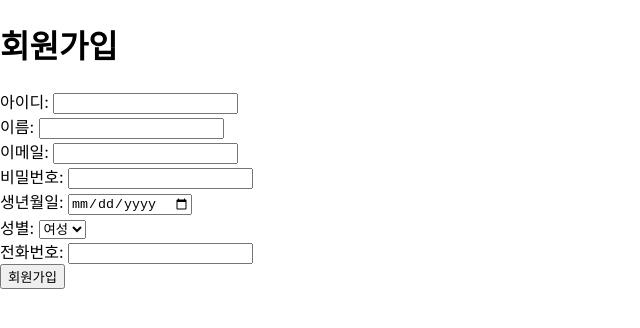
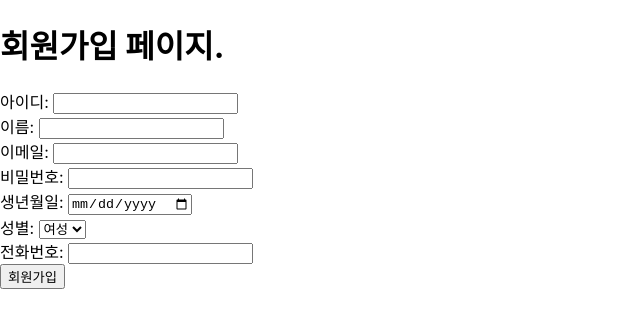
Before and after one commit to JudithHopps/Pay-milli, a React (Create React App) app: page /signup in a window 1280 px wide. Shown: the top 328 px of the page, without its empty margins (0-640 px from the left). Built offline with nearby package versions, Linux system fonts and the light colour scheme.

Commit message:
fix: eslint-config-prettier
npm install --save-dev eslint-config-prettier

```diff
--- a/package.json
+++ b/package.json
@@ -48,6 +48,7 @@
     "@typescript-eslint/eslint-plugin": "^8.3.0",
     "@typescript-eslint/parser": "^8.3.0",
     "eslint": "^8.57.0",
+    "eslint-config-prettier": "^9.1.0",
     "eslint-plugin-import": "^2.29.1",
     "eslint-plugin-jsx-a11y": "^6.9.0",
     "eslint-plugin-prettier": "^5.2.1",
--- a/src/pages/Signup.tsx
+++ b/src/pages/Signup.tsx
@@ -4,7 +4,7 @@ import SignupForm from "../components/auth/SignupForm";
 const Signup: React.FC = () => {
   return (
     <div>
-      <h1>회원가입</h1>
+      <h1>회원가입 페이지.</h1>
       <SignupForm />
     </div>
   );
```
Also changed, not shown: 1 other file (tests, documents, lock files or other folders).
